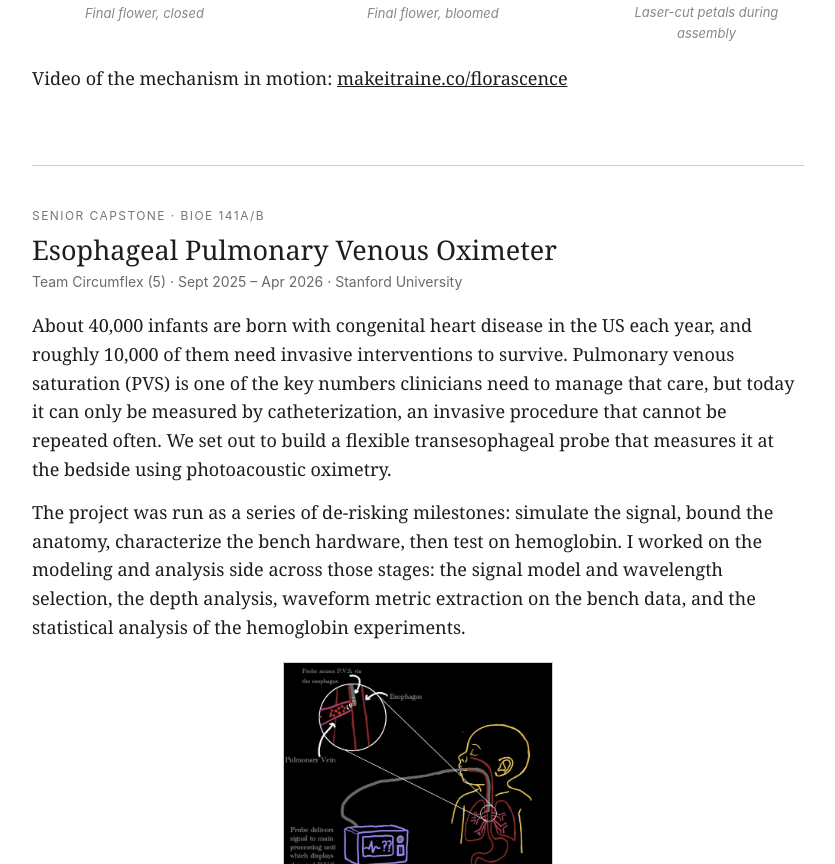
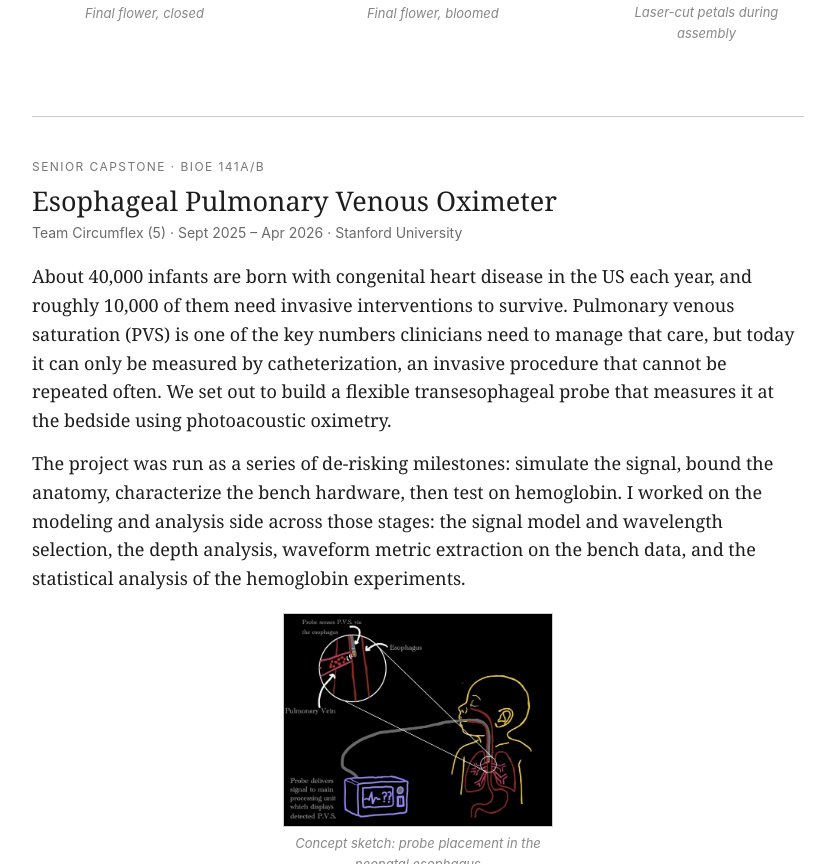
Before and after one commit to ryansb27/Portfolio, a plain HTML site: page index.html in a window 1280 px wide. Shown: the part 10617-11481 px from the top of the page, without its empty margins (222-1057 px from the left). Drawn offline with Linux system fonts and the light colour scheme.

Commit message:
Remove Florascence video link from site and PDF
Co-Authored-By: Claude Opus 5.5 <noreply@anthropic.com>
Claude-Session: https://claude.ai/code/session_013kHgkhnTg7EggBzh91Fhd6

```diff
--- a/index.html
+++ b/index.html
@@ -249,7 +249,6 @@ footer { border-top: 1px solid #ccc; padding-top: 12px; text-align: center; font
     <figure style="flex:1.261"><a href="img/g09.jpg"><img src="img/g09.jpg" loading="lazy" alt="Final flower, bloomed"></a><figcaption>Final flower, bloomed</figcaption></figure>
     <figure style="flex:0.750"><a href="img/g01.jpg"><img src="img/g01.jpg" loading="lazy" alt="Laser-cut petals during assembly"></a><figcaption>Laser-cut petals during assembly</figcaption></figure>
   </div>
-  <p class="note">Video of the mechanism in motion: <a href="https://makeitraine.co/florascence">makeitraine.co/florascence</a></p>
 </section>
 
 <!-- ============ CAPSTONE ============ -->
```
Also changed, not shown: 1 other file.
